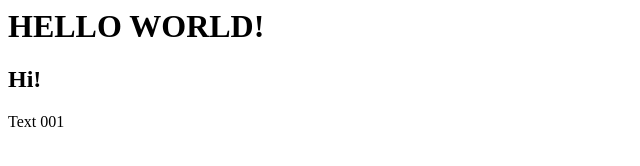
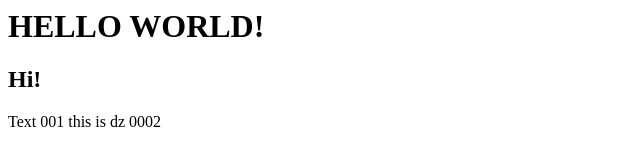
Before and after one commit to mpkondrashin/demo, a plain HTML site: page index.html in a window 1280 px wide. Shown: the whole page, without its empty margins (0-640 px from the left). Drawn offline with Linux system fonts and the light colour scheme.

Commit message:
just commit 002

```diff
--- a/index.html
+++ b/index.html
@@ -1,3 +1,4 @@
 <h1>HELLO WORLD!</h2>
 <h2>Hi!</h2>
 Text 001
+this is dz 0002
```
